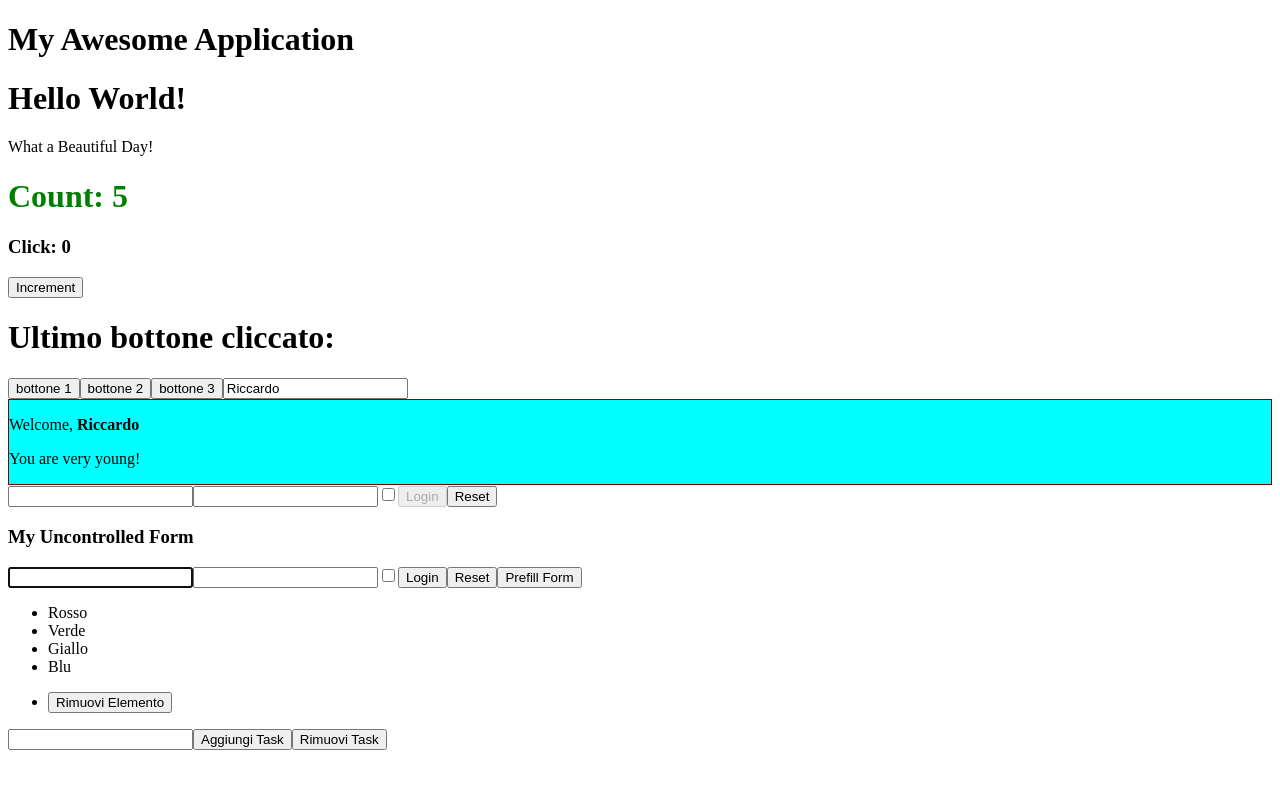
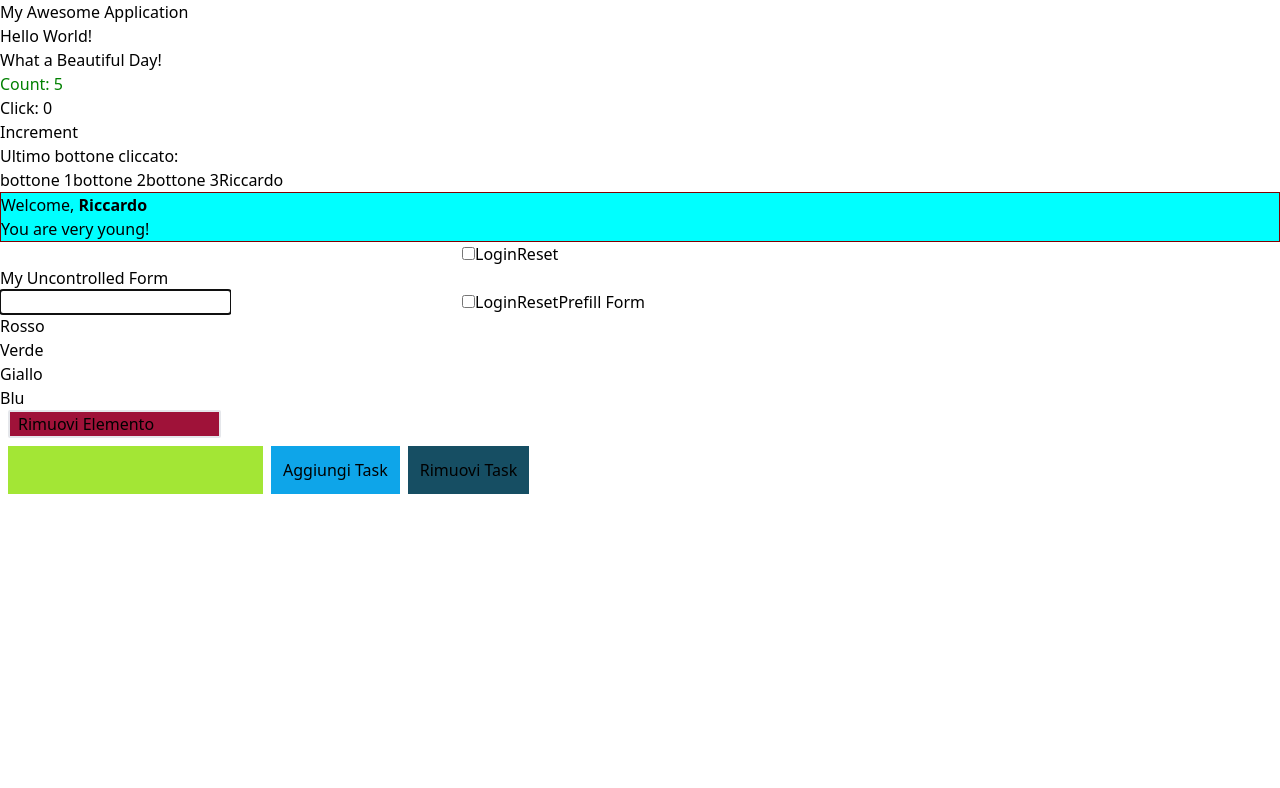
Before and after one commit to RiccardoMannino/Jsx-exercise, a React (Create React App) app in the folder react-exercises/: page / in a window 1280 px wide. Shown: the top 788 px of the page. Built offline with nearby package versions, Linux system fonts and the light colour scheme.

Commit message:
styling-components-04

```diff
--- a/react-exercises/package.json
+++ b/react-exercises/package.json
@@ -34,5 +34,10 @@
       "last 1 firefox version",
       "last 1 safari version"
     ]
+  },
+  "devDependencies": {
+    "autoprefixer": "^10.4.8",
+    "postcss": "^8.4.16",
+    "tailwindcss": "^3.1.8"
   }
 }
--- /dev/null
+++ b/react-exercises/postcss.config.js
@@ -0,0 +1,6 @@
+module.exports = {
+  plugins: {
+    tailwindcss: {},
+    autoprefixer: {},
+  },
+}
--- a/react-exercises/src/ToDolist.js
+++ b/react-exercises/src/ToDolist.js
@@ -19,8 +19,8 @@ export class TodoList extends React.Component {
     const name = event.target.name;
     const todo = this._inputRef.current.value;
 
-    this.setState((state) => ({
-      id: (state.id = [""]),
+    this.setState(() => ({
+      [name]: this.state.id.pop(),
     }));
   };
 
@@ -36,18 +36,30 @@ export class TodoList extends React.Component {
   render() {
     return (
       <>
-        <ul>
+        <ul className="bg-rose-800 w-1/6 ml-2 border-2 rounded-sm">
           {this.state.id.map((todos, index) => (
             <li key={todos + index}>
               {todos}
-              <button onClick={this.handleReset}>Rimuovi Elemento</button>
+              <button className="ml-2 " onClick={this.handleReset}>
+                Rimuovi Elemento
+              </button>
             </li>
           ))}
         </ul>
 
-        <input ref={this._inputRef}></input>
-        <button onClick={this.handleTodoList}>Aggiungi Task</button>
-        <button onClick={this.handleReset2}>Rimuovi Task</button>
+        <input
+          className="border-t-indigo-600 bg-lime-400 p-3 ml-2 mr-2 mt-2"
+          ref={this._inputRef}
+        ></input>
+        <button
+          className="bg-sky-500 p-3 mr-2 mt-2"
+          onClick={this.handleTodoList}
+        >
+          Aggiungi Task
+        </button>
+        <button className="bg-cyan-900 p-3  " onClick={this.handleReset2}>
+          Rimuovi Task
+        </button>
       </>
     );
   }
--- a/react-exercises/src/index.css
+++ b/react-exercises/src/index.css
@@ -1,3 +1,7 @@
+@tailwind base;
+@tailwind components;
+@tailwind utilities;
+
 .welcome {
   background-color: aqua;
   border: 1px solid maroon;
--- /dev/null
+++ b/react-exercises/tailwind.config.js
@@ -0,0 +1,8 @@
+/** @type {import('tailwindcss').Config} */
+module.exports = {
+  content: ["./src/**/*.{js,jsx,ts,tsx}"],
+  theme: {
+    extend: {},
+  },
+  plugins: [],
+};
```
Also changed, not shown: 1 other file (tests, documents, lock files or other folders).
